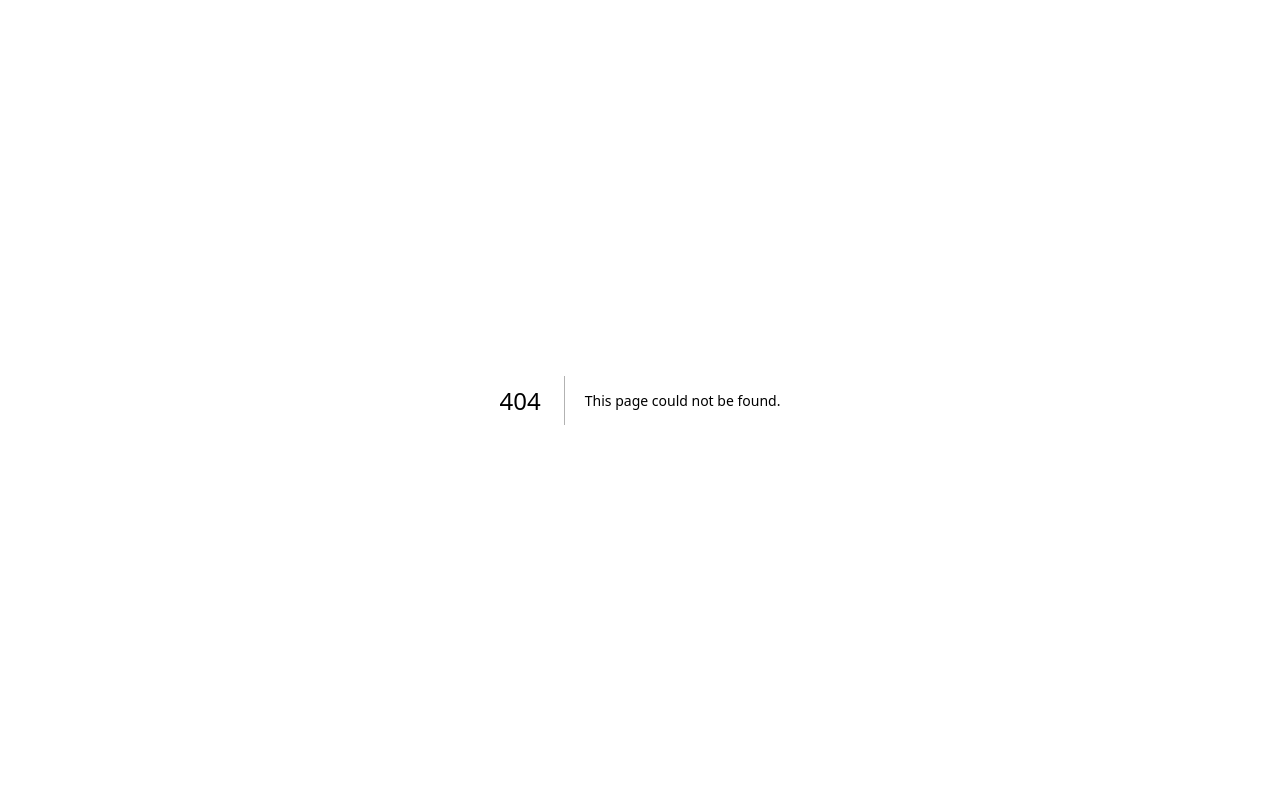
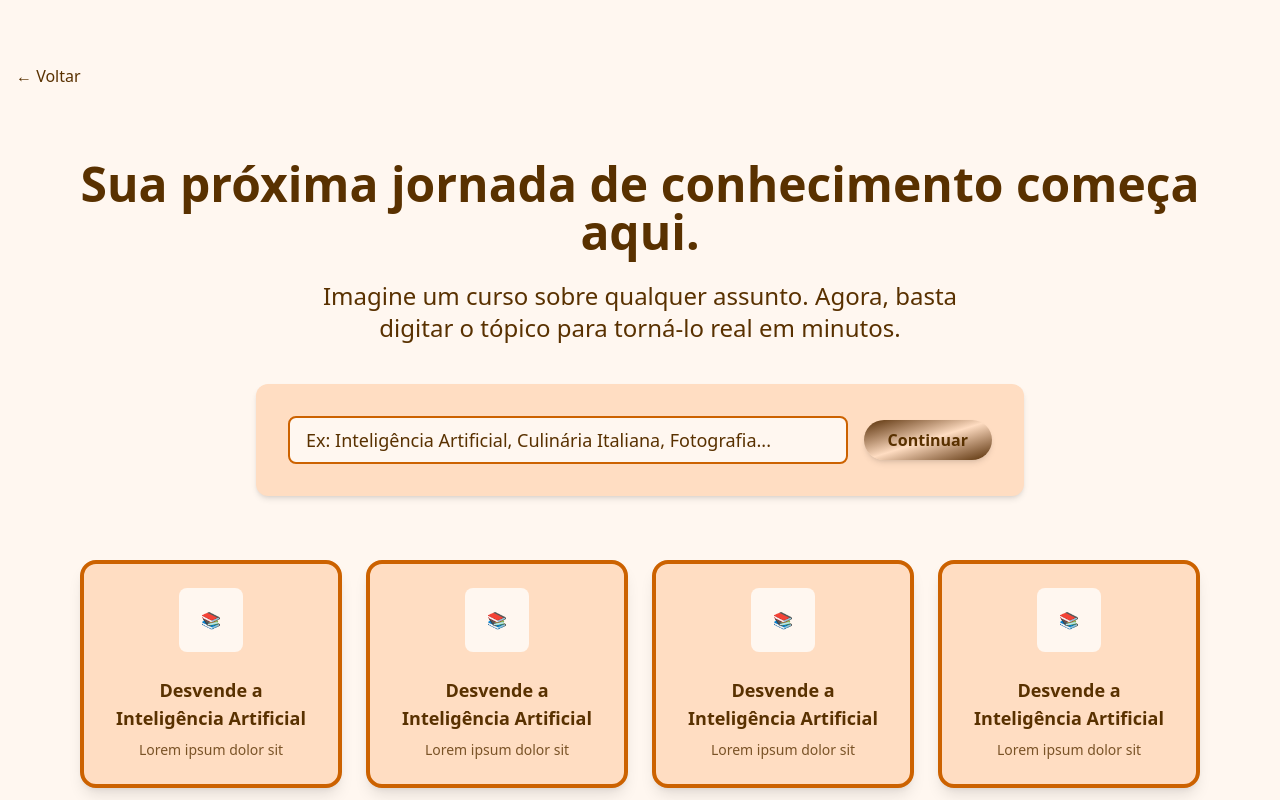
Before and after one commit to MrVitor0/falky-frontend, a Next.js app: page /create-course-step-one in a window 1280 px wide. Before the commit this address had no page. Built offline with nearby package versions, Linux system fonts and the light colour scheme.

Commit message:
feat: create course first step

```diff
--- a/src/app/Hero.tsx
+++ b/src/app/Hero.tsx
@@ -1,5 +1,6 @@
 import React from "react";
 import Image from "next/image";
+import Link from "next/link";
 
 export default function Hero() {
   return (
@@ -19,9 +20,11 @@ export default function Hero() {
           </span>
         </p>
 
-        <button className="px-8 py-3 w-72 rounded-full shadow-md font-semibold text-[#593100] bg-gradient-to-br from-[#593100] via-[#ffddc2] to-[#593100] hover:brightness-110 hover:saturate-150 transition border-none relative">
-          Quero criar meu curso
-        </button>
+        <Link href="/create-course-step-one">
+          <button className="px-8 py-3 w-72 rounded-full shadow-md font-semibold text-[#593100] bg-gradient-to-br from-[#593100] via-[#ffddc2] to-[#593100] hover:brightness-110 hover:saturate-150 transition border-none relative">
+            Quero criar meu curso
+          </button>
+        </Link>
       </div>
       <div className="flex-1 flex items-center justify-center">
         <Image
--- /dev/null
+++ b/src/app/create-course-step-one/page.tsx
@@ -0,0 +1,58 @@
+import React from "react";
+import Link from "next/link";
+
+export default function CreateCourseStepOne() {
+  return (
+    <div className="min-h-screen flex flex-col items-center justify-start bg-[#fff7f0] pt-16 px-4">
+      <Link
+        href="/"
+        className="self-start mb-8 flex items-center gap-2 text-[#593100] hover:text-[#cc6200] transition font-medium"
+      >
+        ← Voltar
+      </Link>
+      <h1 className="text-4xl md:text-5xl font-bold text-[#593100] text-center mb-6 mt-10">
+        Sua próxima jornada de conhecimento começa aqui.
+      </h1>
+      <p className="text-xl md:text-2xl text-[#593100] text-center mb-10 max-w-2xl">
+        Imagine um curso sobre qualquer assunto. Agora, basta digitar o tópico
+        para torná-lo real em minutos.
+      </p>
+      <div className="w-full max-w-3xl bg-[#ffddc2] rounded-xl p-8 shadow-md flex flex-col items-center mb-16">
+        <div className="w-full flex gap-4 items-center">
+          <input
+            type="text"
+            placeholder="Ex: Inteligência Artificial, Culinária Italiana, Fotografia..."
+            className="flex-1 px-4 py-2 text-lg text-[#593100] bg-[#fff7f0] border-2 border-[#cc6200] rounded-lg focus:outline-none focus:ring-2 focus:ring-[#cc6200] focus:border-transparent placeholder-[#593100] placeholder-opacity-30"
+          />
+          <button className="px-6 py-2 rounded-full shadow-md font-semibold text-[#593100] bg-gradient-to-br from-[#593100] via-[#ffddc2] to-[#593100] hover:brightness-110 hover:saturate-150 transition border-none relative whitespace-nowrap">
+            Continuar
+          </button>
+        </div>
+      </div>
+
+      {/* Cards de cursos sugeridos */}
+      <div className="w-full max-w-6xl grid grid-cols-1 md:grid-cols-2 lg:grid-cols-4 gap-6 px-4">
+        {[1, 2, 3, 4].map((item) => (
+          <div
+            key={item}
+            className="bg-[#ffddc2] rounded-2xl p-6 shadow-lg border-4 border-[#cc6200] hover:shadow-xl transition-shadow cursor-pointer"
+          >
+            <div className="flex flex-col items-center text-center">
+              <div className="mb-4">
+                <div className="w-16 h-16 bg-[#fff7f0] rounded-lg flex items-center justify-center mb-2">
+                  📚
+                </div>
+              </div>
+              <h3 className="text-lg font-bold text-[#593100] mb-2">
+                Desvende a Inteligência Artificial
+              </h3>
+              <p className="text-sm text-[#593100] opacity-80">
+                Lorem ipsum dolor sit
+              </p>
+            </div>
+          </div>
+        ))}
+      </div>
+    </div>
+  );
+}
```
